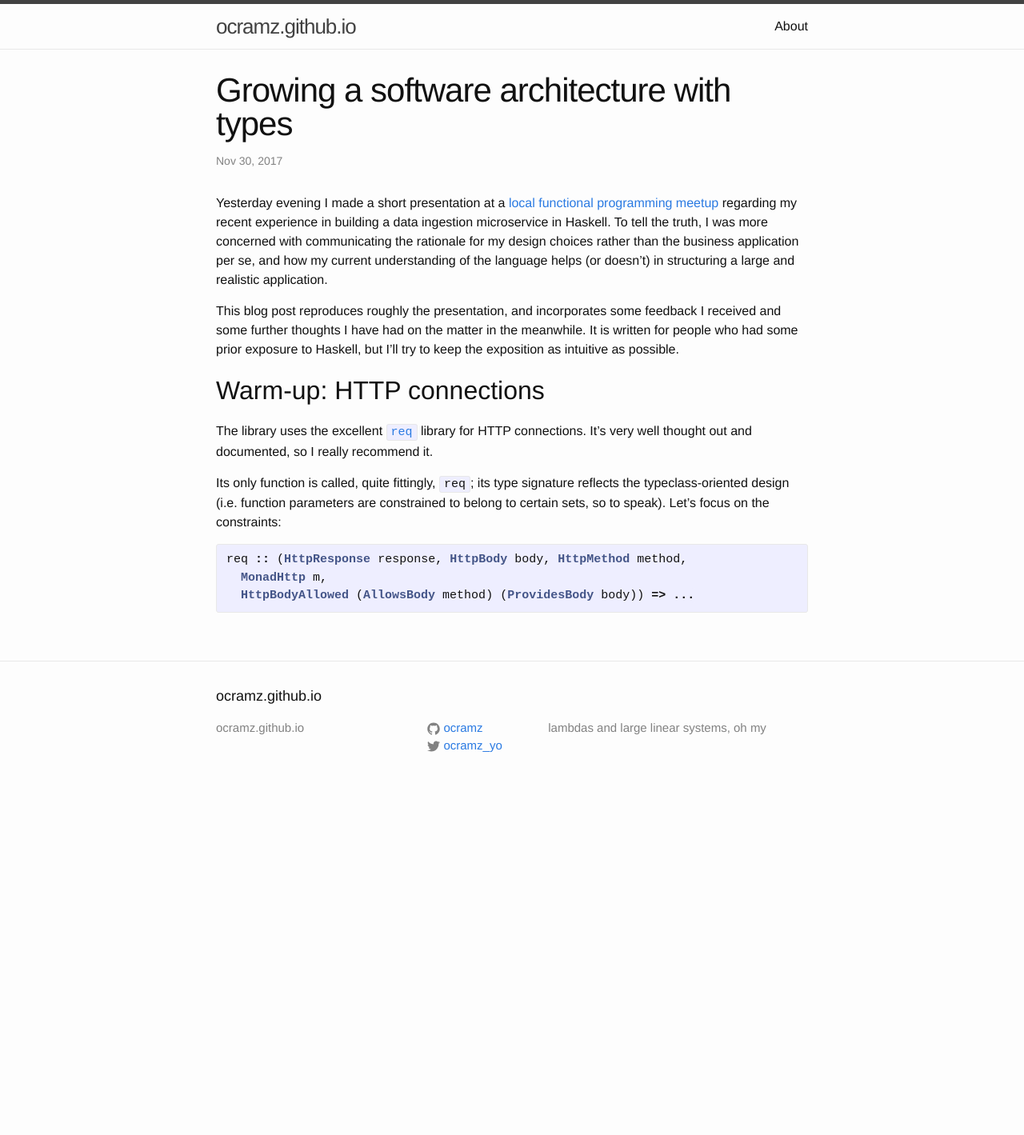
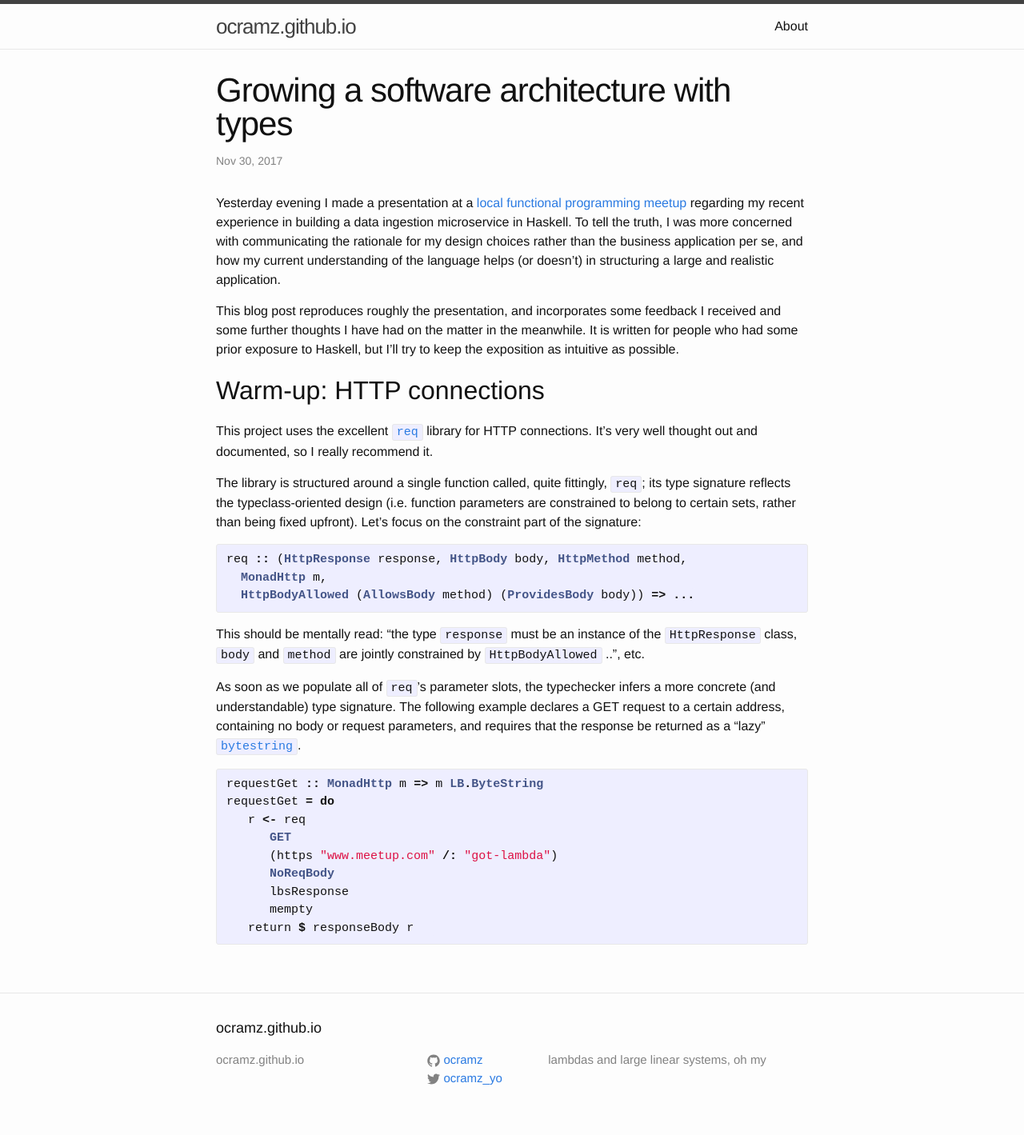
Before and after one commit to ocramz/ocramz.github.io, a Jekyll site: the page built from _posts/2017-11-30-growing-software-architecture.markdown, in a window 1280 px wide. Shown: the whole page at 80% size. Built offline with Jekyll 4.4.1, drawn with Linux system fonts in a browser that asks for light colours; before the commit the page ends 1004 px from its top, so only the background shows below that.

Commit message:
blog update

```diff
--- a/_posts/2017-11-30-growing-software-architecture.markdown
+++ b/_posts/2017-11-30-growing-software-architecture.markdown
@@ -6,7 +6,7 @@ categories: haskell
 ---
 
 
-Yesterday evening I made a short presentation at a [local functional programming meetup](https://www.meetup.com/got-lambda) regarding my recent experience in building a data ingestion microservice in Haskell. To tell the truth, I was more concerned with communicating the rationale for my design choices rather than the business application per se, and how my current understanding of the language helps (or doesn't) in structuring a large and realistic application.
+Yesterday evening I made a presentation at a [local functional programming meetup](https://www.meetup.com/got-lambda) regarding my recent experience in building a data ingestion microservice in Haskell. To tell the truth, I was more concerned with communicating the rationale for my design choices rather than the business application per se, and how my current understanding of the language helps (or doesn't) in structuring a large and realistic application.
 
 This blog post reproduces roughly the presentation, and incorporates some feedback I received and some further thoughts I have had on the matter in the meanwhile. It is written for people who had some prior exposure to Haskell, but I'll try to keep the exposition as intuitive as possible.
 
@@ -15,9 +15,9 @@ This blog post reproduces roughly the presentation, and incorporates some feedba
 Warm-up: HTTP connections
 -------------------------
 
-The library uses the excellent [`req`](https://hackage.haskell.org/package/req) library for HTTP connections. It's very well thought out and documented, so I really recommend it.
+This project uses the excellent [`req`](https://hackage.haskell.org/package/req) library for HTTP connections. It's very well thought out and documented, so I really recommend it.
 
-Its only function is called, quite fittingly, `req`; its type signature reflects the typeclass-oriented design (i.e. function parameters are constrained to belong to certain sets, so to speak). Let's focus on the constraints:
+The library is structured around a single function called, quite fittingly, `req`; its type signature reflects the typeclass-oriented design (i.e. function parameters are constrained to belong to certain sets, rather than being fixed upfront). Let's focus on the constraint part of the signature:
 
 {% highlight haskell %}
 req :: (HttpResponse response, HttpBody body, HttpMethod method,
@@ -25,7 +25,22 @@ req :: (HttpResponse response, HttpBody body, HttpMethod method,
   HttpBodyAllowed (AllowsBody method) (ProvidesBody body)) => ...
 {% endhighlight %}
 
+This should be mentally read: "the type `response` must be an instance of the `HttpResponse` class, `body` and `method` are jointly constrained by `HttpBodyAllowed` ..", etc.
 
+As soon as we populate all of `req`'s parameter slots, the typechecker infers a more concrete (and understandable) type signature. The following example declares a GET request to a certain address, containing no body or request parameters, and requires that the response be returned as a "lazy" [`bytestring`](http://hackage.haskell.org/packages/bytestring).
+
+
+{% highlight haskell %}
+requestGet :: MonadHttp m => m LB.ByteString
+requestGet = do
+   r <- req
+      GET
+      (https "www.meetup.com" /: "got-lambda")
+      NoReqBody
+      lbsResponse
+      mempty
+   return $ responseBody r
+{% endhighlight %}
 
 
 
```
Also changed, not shown: 2 other files.
